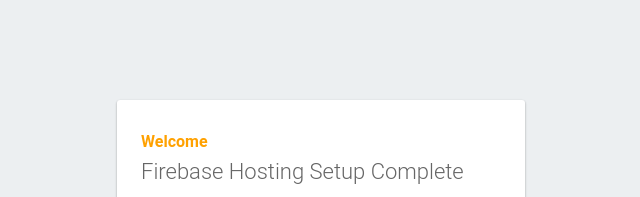
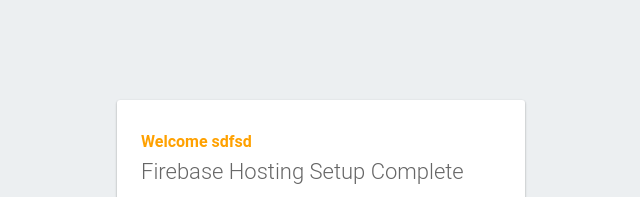
Before and after one commit to greego/macherechair, a plain HTML site: page public/index.html in a window 1280 px wide. Shown: the top 197 px of the page, 319-959 px from the left. Drawn offline with Linux system fonts and the light colour scheme; some packages are replaced by stand-ins of ours.

Commit message:
Committed with Git-Upload

```diff
--- a/public/index.html
+++ b/public/index.html
@@ -32,7 +32,7 @@
   </head>
   <body>
     <div id="message">
-      <h2>Welcome</h2>
+      <h2>Welcome sdfsd</h2>
       <h1>Firebase Hosting Setup Complete</h1>
       <p>You're seeing this because you've successfully setup Firebase Hosting. Now it's time to go build something extraordinary!</p>
       <a target="_blank" href="https://firebase.google.com/docs/hosting/">Open Hosting Documentation</a>
```
